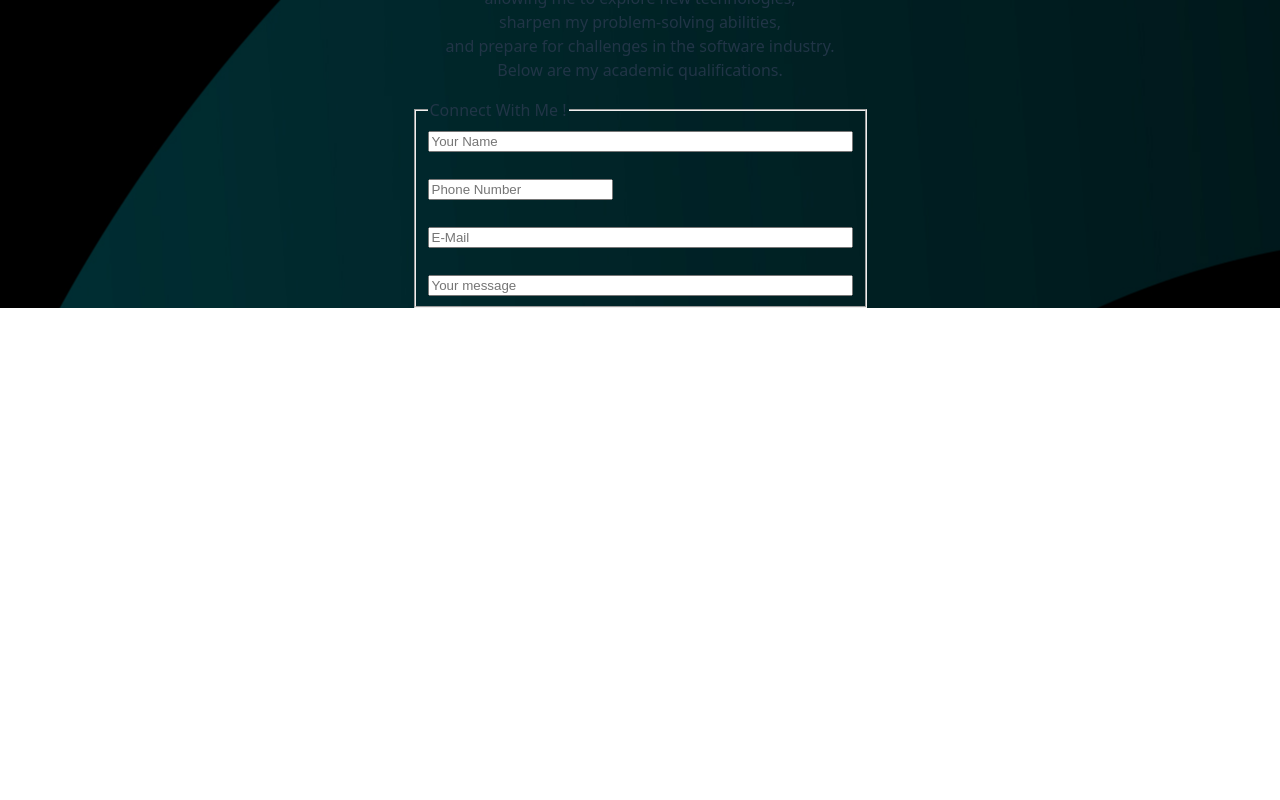
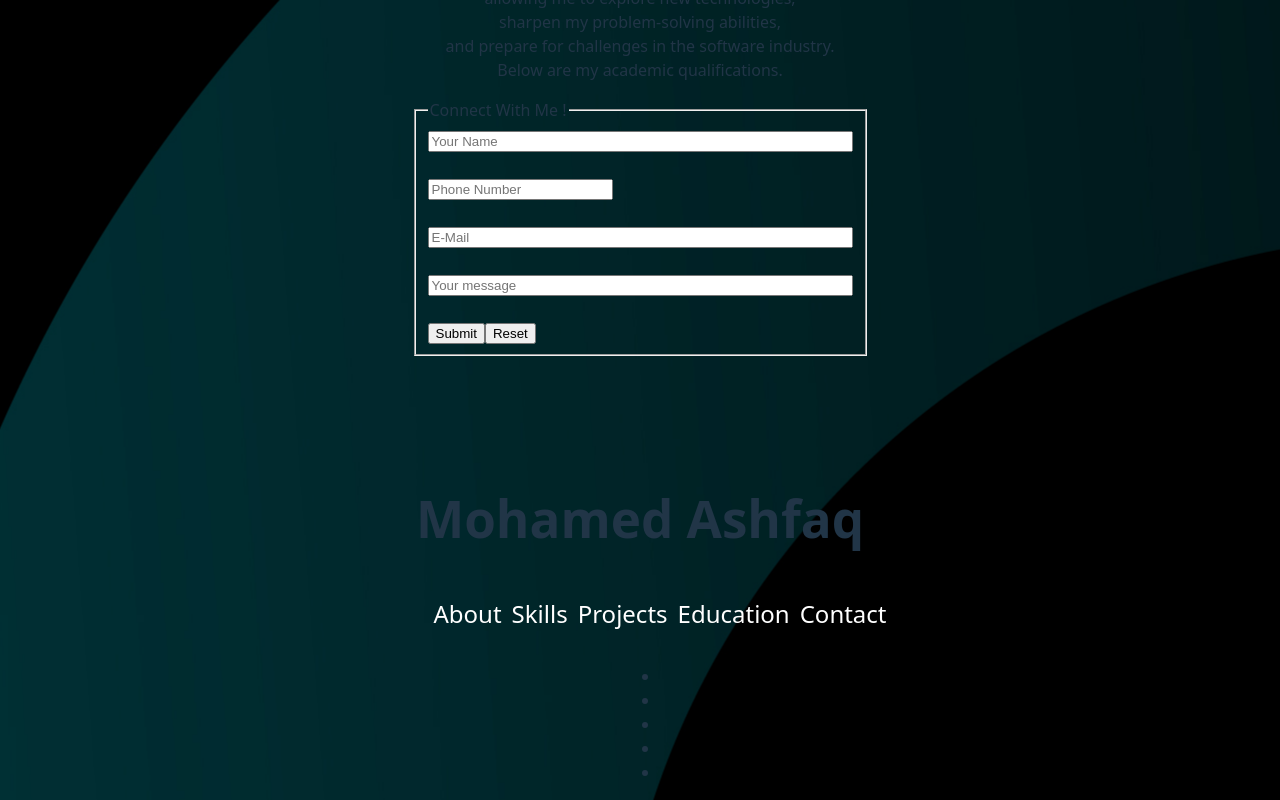
Before and after one commit to ashfaq-ui/portfolio, a React (Vite) app in the folder frontend/: page / in a window 1280 px wide. Shown: the part 3441-4241 px from the top of the page. Before the commit the page ends 3749 px from the top, so only its background shows below. Built offline with nearby package versions, Linux system fonts and the light colour scheme.

Commit message:
footer added

```diff
--- a/frontend/src/App.jsx
+++ b/frontend/src/App.jsx
@@ -2,6 +2,8 @@
 import './App.css'
 import Navbar from "./components/Navbar.jsx"
 import Body from "./components/Body.jsx"
+import Footer from "./components/footer.jsx"
+<link rel="stylesheet" href="https://cdn.jsdelivr.net/npm/boxicons@latest/css/boxicons.min.css"></link>
 
 export default function App() {
   // const [count, setCount] = useState(0)
@@ -10,6 +12,7 @@ export default function App() {
     <>
       <Navbar />
       <Body />
+      <Footer />
     </>
   )
 }
--- a/frontend/src/components/Body.css
+++ b/frontend/src/components/Body.css
@@ -174,6 +174,7 @@
     display: flex;
     flex-direction: column;
     align-items: center;
+    margin-bottom: 100px;
 }
 
 .contact-decription{
--- a/frontend/src/components/Body.jsx
+++ b/frontend/src/components/Body.jsx
@@ -274,6 +274,18 @@ export default function Body() {
                             size="50"
                             required />
 
+                        <br />
+                        <br />
+
+                        <input
+                            type="submit"
+                        />
+
+                        <input
+                            type="reset"
+                        />
+
+
                     </fieldset>
                 </form>
 
--- /dev/null
+++ b/frontend/src/components/Footer.css
@@ -0,0 +1,18 @@
+footer{
+    display: flex;
+    flex-direction: column;
+    align-items: center;
+}
+
+.footer-nav{
+    display: flex;
+    gap: 10px;
+    list-style: none;
+
+}
+
+.footer-nav a{
+    text-decoration: none;
+    font-size: 24px;
+    color: white;
+}
--- /dev/null
+++ b/frontend/src/components/Footer.jsx
@@ -0,0 +1,31 @@
+import './Footer.css'
+
+export default function Footer(){
+
+    return(
+        <>
+            <footer>
+
+                <h1>Mohamed Ashfaq</h1>
+
+                <ul className="footer-nav">
+                    <li><a href="#">About</a></li>
+                    <li><a href="#">Skills</a></li>
+                    <li><a href="#">Projects</a></li>
+                    <li><a href="#">Education</a></li>
+                    <li><a href="#">Contact</a></li>
+                </ul>
+
+                <ul className="socialmedia-footer">
+                    <li><a href="#"><i className='bx bxl-facebook-circle'></i></a></li>
+                    <li><a href="#"><i className='bx bxl-twitter'></i></a></li>
+                    <li><a href="#"><i className='bx bxl-instagram'></i></a></li>
+                    <li><a href="#"><i className='bx bxl-youtube'></i></a></li>
+                    <li><a href="#"><i className='bx bxl-tiktok'></i></a></li>
+                </ul>
+
+
+            </footer>
+        </>
+    )
+}
```
Also changed, not shown: 1 other file (tests, documents, lock files or other folders).
